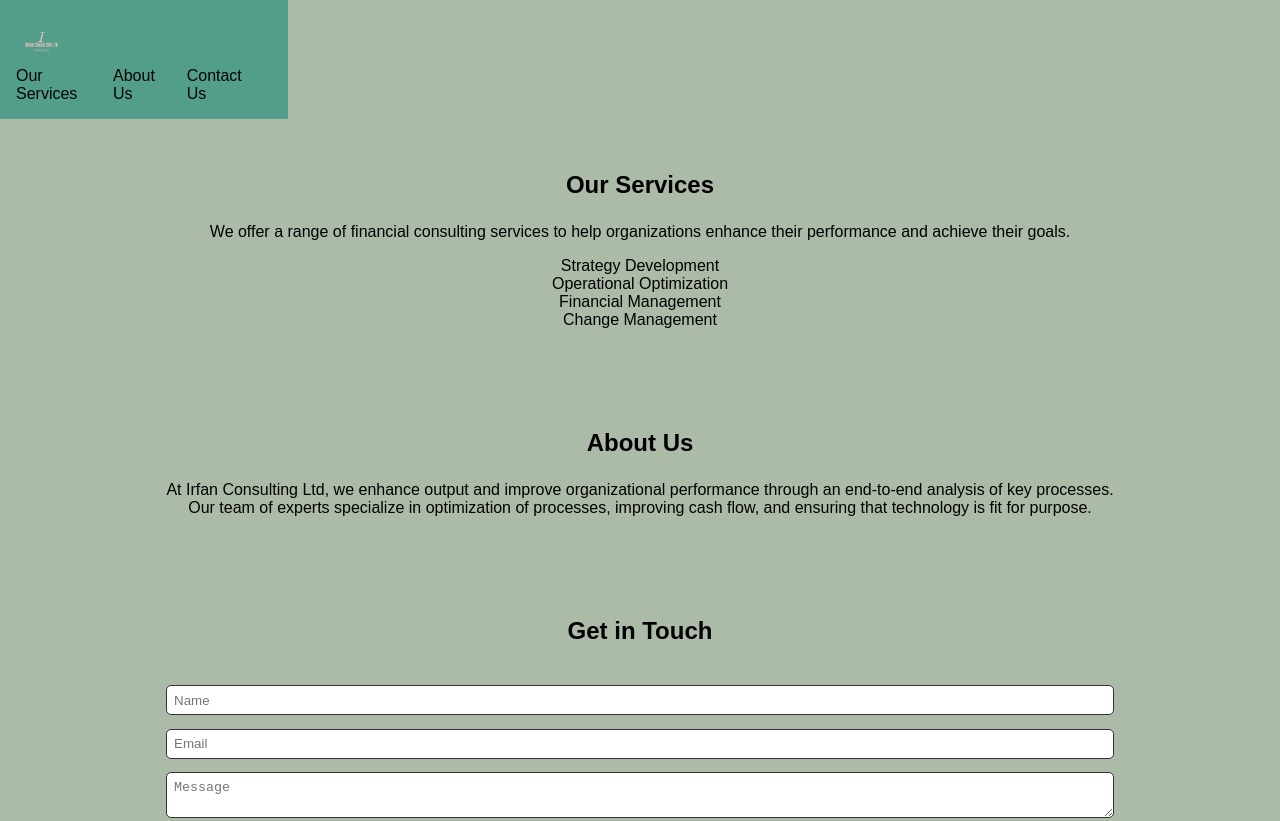
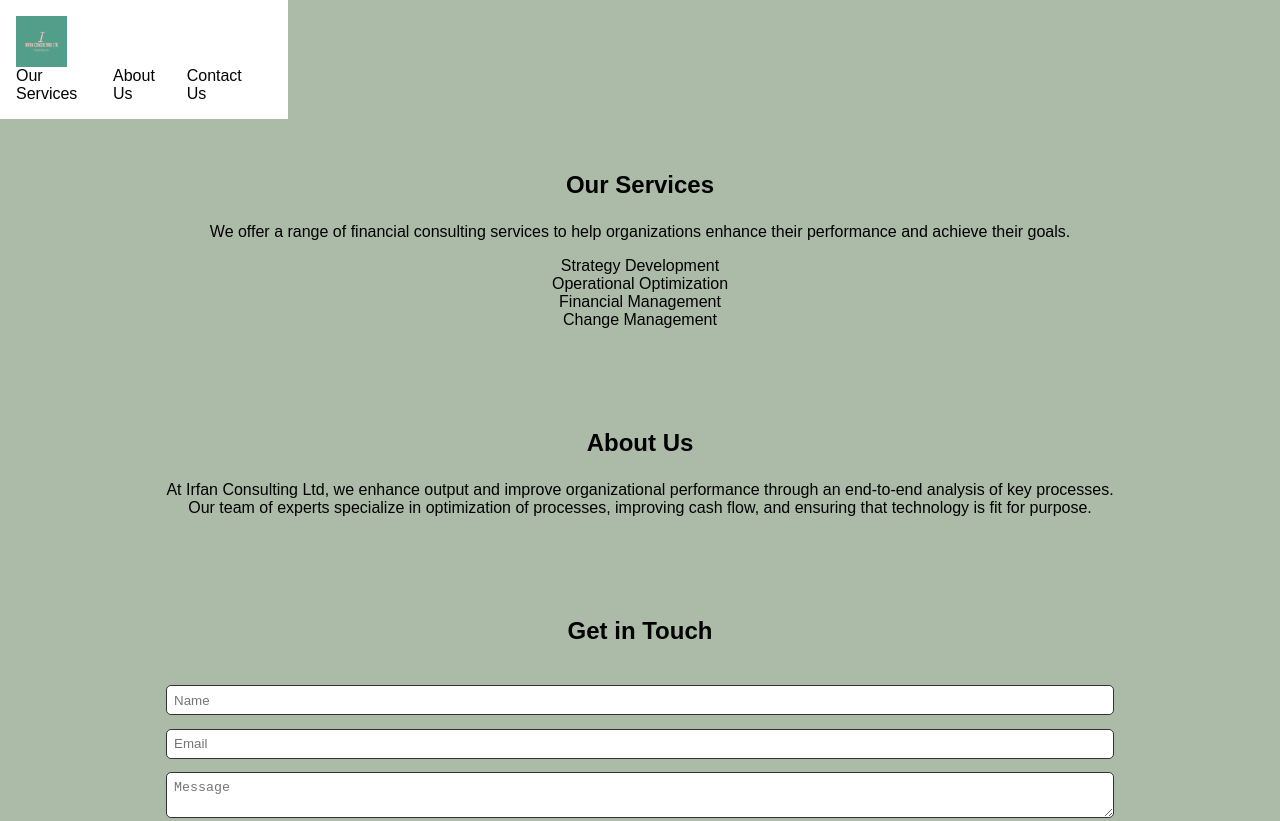
Before and after one commit to adeel5286/Irfanconsulting, a plain HTML site: page index.html in a window 1280 px wide. Shown: the top 821 px of the page. Drawn offline with Linux system fonts and the light colour scheme; a web font is replaced by a local one.

Commit message:
Update index.html

```diff
--- a/index.html
+++ b/index.html
@@ -4,12 +4,12 @@
   <meta charset="UTF-8">
   <title>Irfan Consultancy Ltd.</title>
   <link rel="stylesheet" type="text/css" href="style.css">
-  <link rel="icon" href="Irfan Consulting Ltd -logos_.jpeg">
+  <link rel="icon" href="Irfan Consulting Ltd-1 (1).png">
   <link href="https://fonts.googleapis.com/css2?family=Proxima+Nova:wght@400;600&display=swap" rel="stylesheet">
 </head>
 
 <body>
-  <header class="header" style="background-image: url('Irfan Consulting Ltd -logos_.jpeg'); width: 20%;">
+  <header class="header" style="background-image: url('Irfan Consulting Ltd-1 (1).png'); width: 20%;">
     <div class="header-content">
      <img src="Irfan Consulting Ltd -logos_.jpeg" width="20% rem">
       <nav>
```
